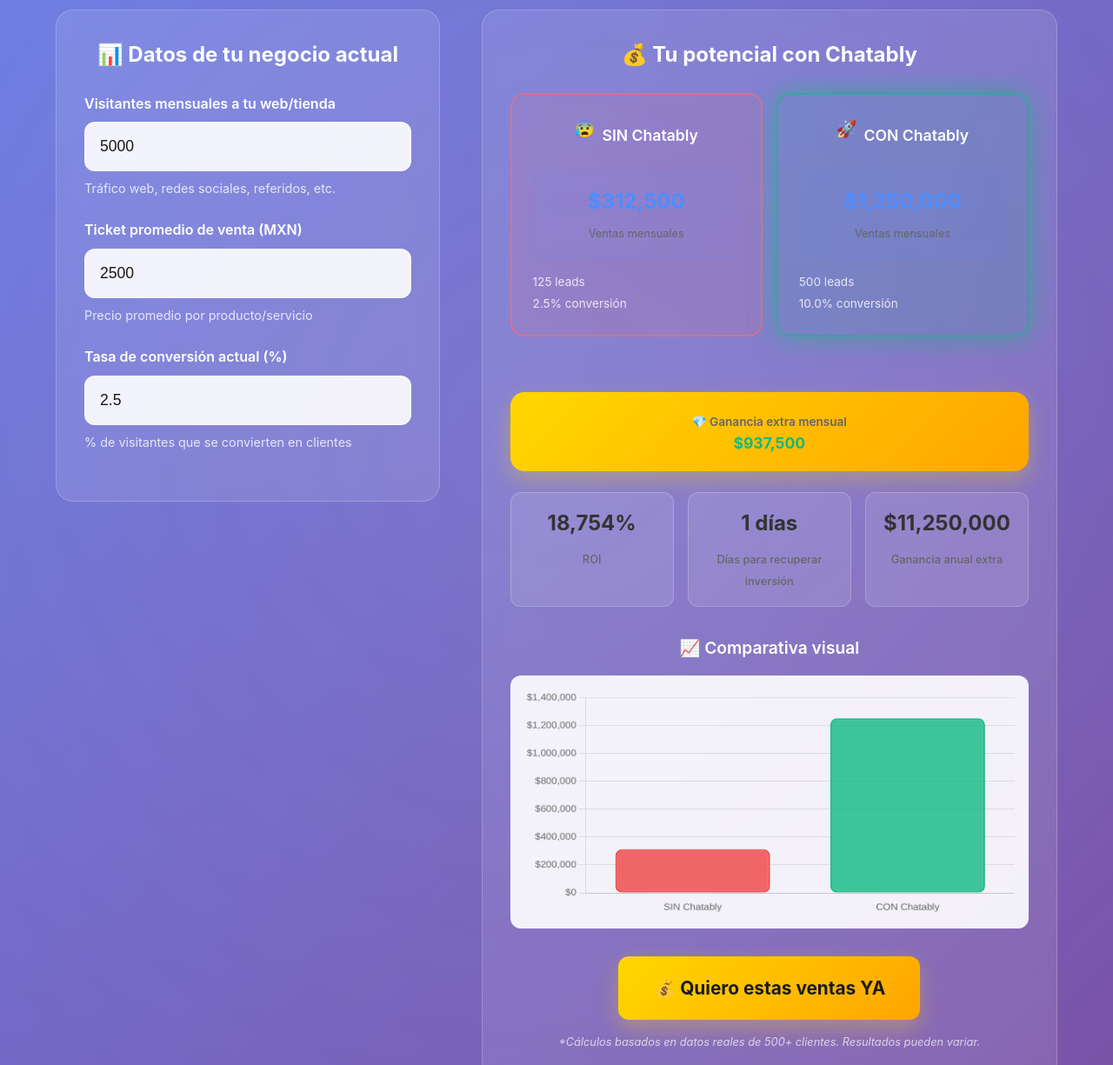
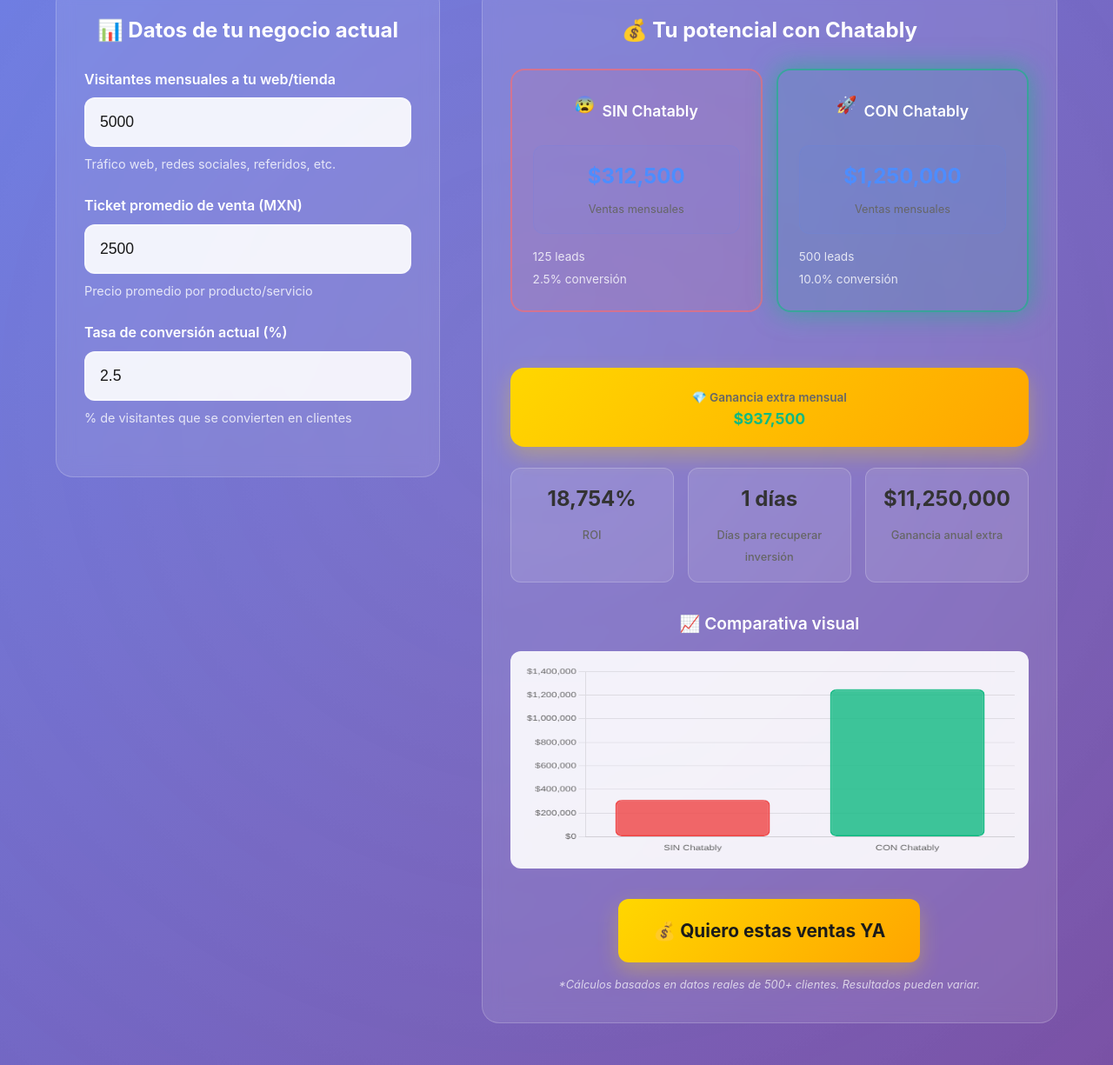
Before and after one commit to diego9608/chatably, a website: page index.html in a window 1280 px wide. Shown: the part 2152-3377 px from the top of the page at 87% size. Drawn offline with nearby package versions, Linux system fonts and the light colour scheme; animation ran at ten frames a second.

Commit message:
fix: constrain ROI calculator chart to prevent UI overflow
Fixed an issue where the Chart.js graph in the ROI calculator section was growing
uncontrollably and breaking the page layout.

Changes:
- Added explicit height constraints (300px container, 250px canvas) to roi-chart-container
- Implemented CSS overrides with !important declarations to enforce size limits
- Added JavaScript initialization to configure Chart.js responsive behavior
- Set overflow:hidden on parent containers to prevent layout breakage
- Ensured chart maintains proper aspect ratio across all screen sizes

This prevents the chart from expanding beyond its intended boundaries and
deteriorating the user experience while maintaining full functionality of the
ROI calculator feature.

```diff
--- a/index.html
+++ b/index.html
@@ -59,8 +59,81 @@
     <!-- CSS -->
     <link rel="stylesheet" href="css/styles.css">
 
+    <!-- ROI Chart Fix Styles -->
+<style>
+    /* Fix for ROI Chart growing issue */
+    .roi-chart-container {
+        max-width: 100% !important;
+        height: 300px !important;
+        position: relative !important;
+        overflow: hidden !important;
+        margin: 2rem auto !important;
+    }
+
+    #roi-chart {
+        max-width: 100% !important;
+        height: 250px !important;
+        display: block !important;
+    }
+
+    .roi-calculator {
+        overflow-x: hidden !important;
+        max-width: 100vw !important;
+    }
+
+    .roi-container {
+        max-width: 1200px !important;
+        margin: 0 auto !important;
+        overflow: hidden !important;
+    }
+
+    /* Prevent any absolute positioned elements from breaking layout */
+    .roi-calculator * {
+        max-width: 100% !important;
+    }
+
+    /* Ensure canvas respects container bounds */
+    canvas {
+        max-width: 100% !important;
+        height: auto !important;
+    }
+
+    #roi-chart {
+        height: 250px !important; /* Override the general canvas rule for this specific chart */
+    }
+</style>
+
     <!-- Chart.js for ROI Calculator -->
     <script src="https://cdn.jsdelivr.net/npm/chart.js"></script>
+
+    <!-- Chart Size Fix -->
+<script>
+    // Ensure chart doesn't grow unbounded
+    document.addEventListener('DOMContentLoaded', function() {
+        const chartCanvas = document.getElementById('roi-chart');
+        if (chartCanvas) {
+            // Set explicit dimensions
+            chartCanvas.style.maxWidth = '100%';
+            chartCanvas.style.height = '250px';
+            chartCanvas.style.display = 'block';
+
+            // Ensure parent container is properly sized
+            const container = chartCanvas.parentElement;
+            if (container) {
+                container.style.position = 'relative';
+                container.style.maxWidth = '100%';
+                container.style.height = '300px';
+                container.style.overflow = 'hidden';
+            }
+        }
+
+        // Override any Chart.js default options
+        if (typeof Chart !== 'undefined') {
+            Chart.defaults.responsive = true;
+            Chart.defaults.maintainAspectRatio = false;
+        }
+    });
+</script>
 
     <!-- Structured Data - Local Business -->
     <script type="application/ld+json">
@@ -360,10 +433,10 @@
                         </div>
                     </div>
 
-                    <div class="roi-chart-container">
-                        <h4>📈 Comparativa visual</h4>
-                        <canvas id="roi-chart"></canvas>
-                    </div>
+                   <div class="roi-chart-container" style="max-width: 100%; height: 300px; position: relative; margin-top: 2rem;">
+    <h4>📈 Comparativa visual</h4>
+    <canvas id="roi-chart" style="max-width: 100%; height: 250px;"></canvas>
+</div>
 
                     <div class="roi-cta">
                         <a href="#planes" class="cta-button roi-cta-button" onclick="trackROICTA()">
```
